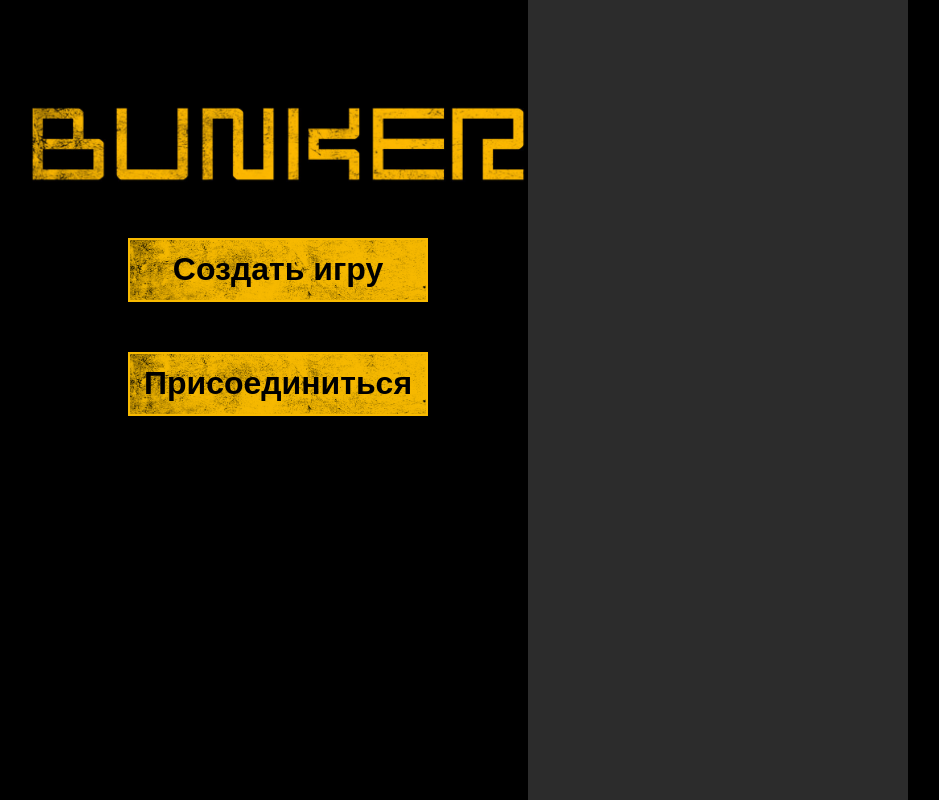
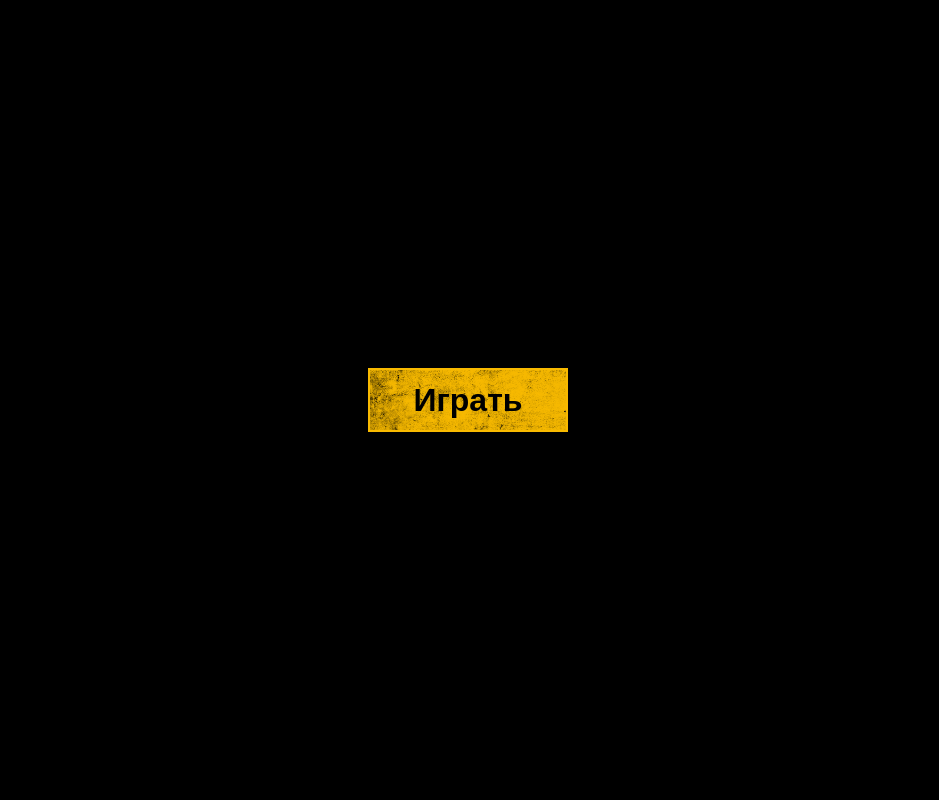
Before and after one commit to svintus1/bunker, a plain HTML site: page frontend/index.html in a window 1280 px wide. Shown: the whole page, without its empty margins (172-1111 px from the left). Drawn offline with Linux system fonts and the light colour scheme.

Commit message:
fix(ui): fix intro and starting page

```diff
--- a/frontend/akronym/scripts/AkronymButton.ts
+++ b/frontend/akronym/scripts/AkronymButton.ts
@@ -1,4 +1,4 @@
-import { CASCADE_ANIMATION_DELAY, AkronymState, AkronymAnimation, AkronymVisibility, AkronymElement } from './AkronymGlobal.js';
+import { AkronymState, AkronymAnimation, AkronymVisibility } from './AkronymGlobal.js';
 export class AkronymButton extends HTMLButtonElement {
 
     private clickEvent: CustomEvent;
--- a/frontend/akronym/styles/akronym-global.css
+++ b/frontend/akronym/styles/akronym-global.css
@@ -7,7 +7,7 @@
     width: 100%;
     height: 100%;
 
-    background-color: var(--main-color);
+    background-color: black;
 
     display: flex;
     flex-direction: column;
--- a/frontend/css/global.css
+++ b/frontend/css/global.css
@@ -31,8 +31,3 @@ html
 {
   visibility: hidden;
 }
-
-button
-{
-  all: none;
-}
--- a/frontend/css/main.css
+++ b/frontend/css/main.css
@@ -1,10 +1,42 @@
+div#cover
+{
+    position: fixed;
+
+    width: 100%;
+    height: 100%;
+
+    display: flex;
+    justify-content: center;
+    align-items: center;
+
+    background-color: black;
+
+    z-index: 1;
+}
+
+div#starting-page
+{
+    position: relative;
+
+    width: 100%;
+
+    padding-left: 200px;
+    padding-right: 200px;
+    padding-top: 100px;
+    padding-bottom: 100px;
+
+    display: flex;
+    flex-direction: row;
+    justify-content: center;
+    align-items: center;
+}
+
 button#start
 {
     position: fixed;
 
     justify-self: center;
     align-self: center;
-    z-index: 1;
 }
 
 video
@@ -16,17 +48,7 @@ body
 {
     height: 100%;
 
-    padding-left: 200px;
-    padding-right: 200px;
-    padding-top: 100px;
-    padding-bottom: 100px;
-
     background-color: var(--main-color);
-
-    display: flex;
-    flex-direction: row;
-    justify-content: space-between;
-    align-items: center;
 }
 
 #main-menu
--- a/frontend/index.html
+++ b/frontend/index.html
@@ -23,17 +23,16 @@
             <video id="intro" src="./static/bunker_intro_optimized.mp4" preload="auto" playsinline muted></video>
             <audio id="intro-sound" src="./static/bunker_intro.mp3" preload="auto"></audio>
         </div>
-        <button is="ak-button" id="start" data-click-event="startIntro" data-hidden>Играть</button>
-
-        <div id="main-menu">
-            <img src="./static/label.jpg" id="label"/>
-            <button is="ak-button">Создать игру</button>
-            <button is="ak-button">Присоединиться</button>
+        <div is="ak-div" id="cover" data-state="opened" data-visibility="visible">
+            <button is="ak-button" id="start" data-click-event="startIntro">Играть</button>
         </div>
-        <div id="profile">
-
+        <div id="starting-page">
+            <div id="main-menu">
+                <img src="./static/label.jpg" id="label"/>
+                <button is="ak-button">Создать игру</button>
+                <button is="ak-button">Присоединиться</button>
+            </div>
         </div>
-
         <script src="js/scripts/main.js" type="module"></script>
     </body>
 </html>
--- a/frontend/scripts/main.ts
+++ b/frontend/scripts/main.ts
@@ -2,17 +2,20 @@ import { AkronymSplash } from '../akronym/scripts/AkronymSplash.js';
 import { AkronymButton } from '../akronym/scripts/AkronymButton.js';
 import { AkronymEventRouter } from '../akronym/scripts/AkronymEventRouter.js';
 import { AkronymAnimator } from '../akronym/scripts/AkronymAnimator.js';
+import { AkronymDiv } from '../akronym/scripts/AkronymDiv.js';
 class App {
     public root: HTMLElement;
     public body: HTMLBodyElement;
     public splash: AkronymSplash;
     public startButton: AkronymButton;
+    public cover: AkronymDiv;
 
     constructor() {
         this.root = document.documentElement;
         this.body = document.body as HTMLBodyElement;
         this.splash = document.querySelector('[is="ak-splash"]') as AkronymSplash;
         this.startButton = document.querySelector('button#start') as AkronymButton;
+        this.cover = document.querySelector('div#cover') as AkronymDiv;
 
         AkronymEventRouter.add(this.startButton, "startIntro", this.startIntro.bind(this), true);
         AkronymEventRouter.add(this.splash, "introEnd", this.endIntro.bind(this), true);
@@ -28,7 +31,7 @@ class App {
         AkronymAnimator.changeVisibility(this.splash, "visible", 3000);
         this.splash.startAudio();
         AkronymEventRouter.add(this.splash, "animationendvisible", () => {
-            AkronymAnimator.changeVisibility(this.startButton, "hidden", 0)
+            AkronymAnimator.changeVisibility(this.cover, "hidden", 0)
             this.splash.startVideo();
         }, true)
     }
@@ -40,5 +43,6 @@ class App {
 
 customElements.define('ak-button', AkronymButton, { extends: 'button' });
 customElements.define('ak-splash', AkronymSplash, { extends: 'div'})
+customElements.define('ak-div', AkronymDiv, { extends: 'div' })
 
 window.app = new App();
```
Also changed, not shown: frontend/akronym/scripts/AkronymDiv.ts (added, +13 -0 lines).
